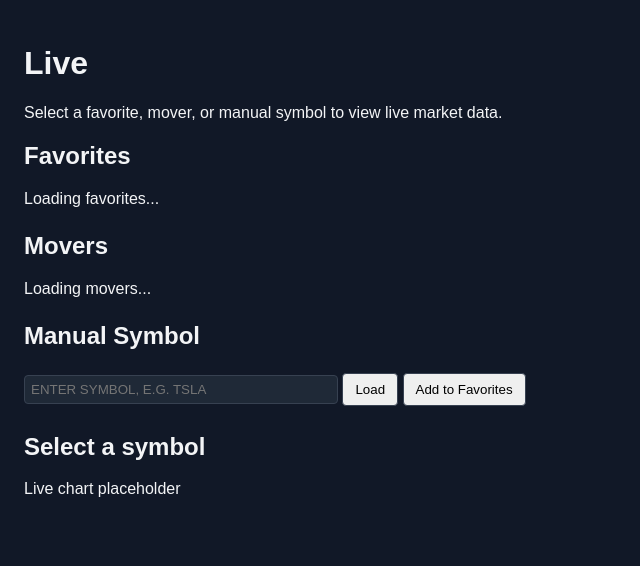
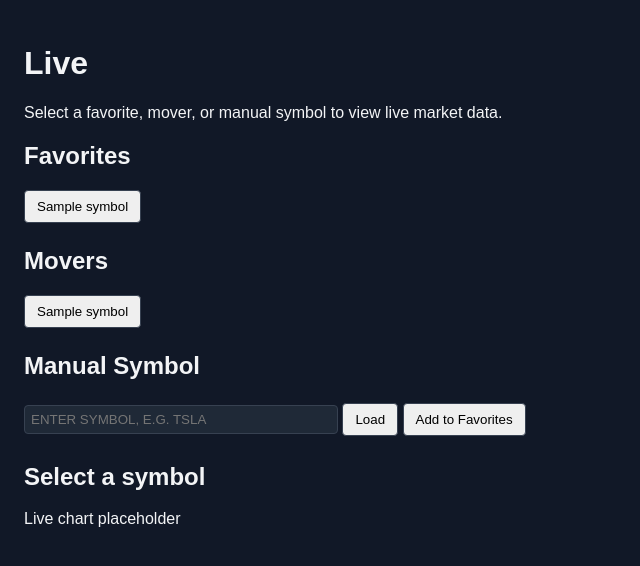
Before and after one commit to 2020dataanalysis/stock-alert-saas, a Python web app: template app/live/templates/live.html in a window 1280 px wide. Shown: the part 47-613 px from the top of the page, without its empty margins (0-640 px from the left). Run offline with Jinja, Linux system fonts and the light colour scheme; the template is opened without the code that fills it: most values are stand-ins (such as "Sample title", 1, 10 or a date in 2020).

Commit message:
Show favorites and movers on live page

```diff
--- a/app/live/static/js/live.js
+++ b/app/live/static/js/live.js
@@ -1,7 +1,10 @@
 console.log("Live module loaded");
 
 function getManualSymbol() {
-    const input = document.getElementById("manual-symbol-input");
+    const input = document.getElementById(
+        "manual-symbol-input"
+    );
+
     return input.value.trim().toUpperCase();
 }
 
@@ -10,23 +13,63 @@ function selectSymbol(symbol) {
         return;
     }
 
-    document.getElementById("selected-symbol-heading").textContent =
-        `Live: ${symbol}`;
+    document.getElementById(
+        "manual-symbol-input"
+    ).value = symbol;
 
-    document.getElementById("live-chart").textContent =
-        `Live chart coming next for ${symbol}`;
+    document.getElementById(
+        "selected-symbol-heading"
+    ).textContent = `Live: ${symbol}`;
+
+    document.getElementById(
+        "live-chart"
+    ).innerHTML = `
+        <div>
+            Selected Symbol:
+            <strong>${symbol}</strong>
+        </div>
+    `;
 }
 
-document.getElementById("load-symbol-button").addEventListener("click", () => {
-    selectSymbol(getManualSymbol());
-});
+function bindSymbolButtons() {
+    document
+        .querySelectorAll(".symbol-button")
+        .forEach((button) => {
 
-document.getElementById("add-favorite-button").addEventListener("click", () => {
-    const symbol = getManualSymbol();
+            button.onclick = () => {
+                selectSymbol(
+                    button.dataset.symbol
+                );
+            };
 
-    if (!symbol) {
-        return;
-    }
+        });
+}
 
-    alert(`Add to Favorites coming later: ${symbol}`);
-});
+document
+    .getElementById("load-symbol-button")
+    .addEventListener("click", () => {
+
+        selectSymbol(
+            getManualSymbol()
+        );
+
+    });
+
+document
+    .getElementById("add-favorite-button")
+    .addEventListener("click", () => {
+
+        const symbol =
+            getManualSymbol();
+
+        if (!symbol) {
+            return;
+        }
+
+        alert(
+            `Add to Favorites coming later: ${symbol}`
+        );
+
+    });
+
+bindSymbolButtons();
--- a/app/live/templates/live.html
+++ b/app/live/templates/live.html
@@ -11,15 +11,45 @@
 
 <section>
     <h2>Favorites</h2>
+
     <div id="favorite-symbols">
-        Loading favorites...
+
+        {% for symbol in favorite_symbols %}
+            <button
+                type="button"
+                class="symbol-button"
+                data-symbol="{{ symbol }}"
+            >
+                {{ symbol }}
+            </button>
+        {% endfor %}
+
     </div>
 </section>
 
 <section style="margin-top: 24px;">
     <h2>Movers</h2>
+
     <div id="mover-symbols">
-        Loading movers...
+
+        {% if mover_symbols %}
+
+            {% for symbol in mover_symbols %}
+                <button
+                    type="button"
+                    class="symbol-button"
+                    data-symbol="{{ symbol }}"
+                >
+                    {{ symbol }}
+                </button>
+            {% endfor %}
+
+        {% else %}
+
+            No movers available.
+
+        {% endif %}
+
     </div>
 </section>
 
```
Also changed, not shown: app/live/routes.py (+19 -0 lines).
